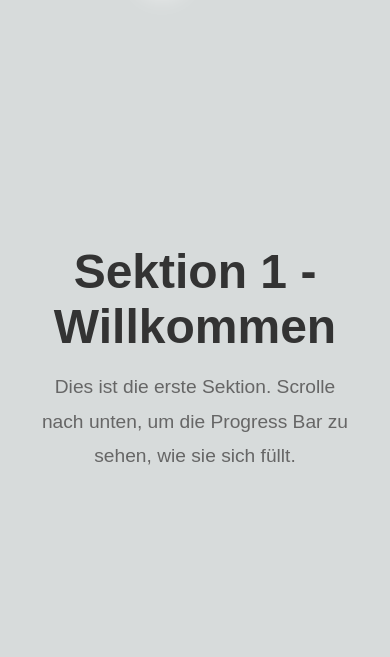
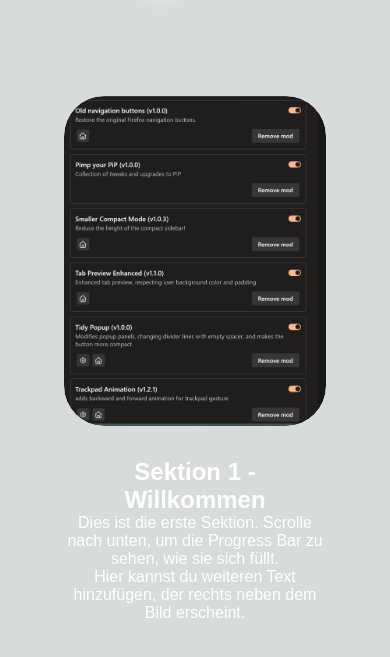
Before and after one commit to noebachofner/Portfolio_Website, a plain HTML site: page index.html in a window 390 px wide. Shown: the part 63-720 px from the top of the page. Drawn offline with Linux system fonts and the light colour scheme.

Commit message:
Feature: Some small changes to improve the website

```diff
--- a/css/general.css
+++ b/css/general.css
@@ -1,4 +1,3 @@
-/* Logo */
 .logo {
     position: fixed;
     top: 2rem;
@@ -20,7 +19,6 @@
     transform: scale(1.1);
 }
 
-/* Responsive für Logo */
 @media (max-width: 768px) {
     .logo {
         top: 1.5rem;
--- a/css/index.css
+++ b/css/index.css
@@ -9,7 +9,7 @@
     overflow-x: hidden;
 }
 
-/* Navigation */
+
 nav {
     position: fixed;
     top: 2rem;
@@ -25,7 +25,6 @@
     position: relative;
 }
 
-/* Verbindungslinie - Hintergrund */
 .nav-icons::before {
     content: '';
     position: absolute;
@@ -38,7 +37,6 @@
     z-index: -1;
 }
 
-/* Verbindungslinie - Fortschritt */
 .progress-line {
     position: absolute;
     top: 50%;
@@ -97,7 +95,6 @@
     fill: #8c1644;
 }
 
-/* Responsive Design */
 @media (max-width: 1200px) {
     .nav-icons {
         gap: 2.5rem;
@@ -166,7 +163,6 @@
     }
 }
 
-/* Sections */
 section {
     min-height: 100vh;
     display: flex;
--- /dev/null
+++ b/css/picture.css
@@ -0,0 +1,44 @@
+.section-split {
+    display: flex;
+    align-items: center;
+    gap: 3rem;
+    max-width: 1200px;
+    width: 100%;
+    padding: 0 2rem;
+}
+
+.image-container {
+    flex: 0 0 400px;
+    background: rgba(255, 255, 255, 0.1);
+    border-radius: 40px;
+    overflow: hidden;
+}
+
+.image-container img {
+    width: 100%;
+    height: auto;
+    display: block;
+    border-radius: 40px;
+}
+
+.text-container {
+    flex: 1;
+    text-align: left;
+}
+
+@media (max-width: 768px) {
+    .section-split {
+        flex-direction: column;
+        gap: 2rem;
+    }
+
+    .image-container {
+        flex: 0 0 auto;
+        width: 100%;
+        max-width: 400px;
+    }
+
+    .text-container {
+        text-align: center;
+    }
+}
--- a/index.html
+++ b/index.html
@@ -17,6 +17,7 @@
     <title>Scroll Progress Page</title>
     <link rel="stylesheet" href="css/index.css">
     <link rel="stylesheet" href="css/general.css">
+    <link rel="stylesheet" href="css/picture.css">
 </head>
 <body>
 <nav>
@@ -51,9 +52,15 @@
 </nav>
 
 <section id="section1">
-    <div class="section-content">
-        <h1>Sektion 1 - Willkommen</h1>
-        <p>Dies ist die erste Sektion. Scrolle nach unten, um die Progress Bar zu sehen, wie sie sich füllt.</p>
+    <div class="section-split">
+        <div class="image-container">
+            <img src="assets/images/placeholder.png" alt="Beschreibung">
+        </div>
+        <div class="text-container">
+            <h1>Sektion 1 - Willkommen</h1>
+            <p>Dies ist die erste Sektion. Scrolle nach unten, um die Progress Bar zu sehen, wie sie sich füllt.</p>
+            <p>Hier kannst du weiteren Text hinzufügen, der rechts neben dem Bild erscheint.</p>
+        </div>
     </div>
 </section>
 
```
Also changed, not shown: assets/images/placeholder.png (added).
